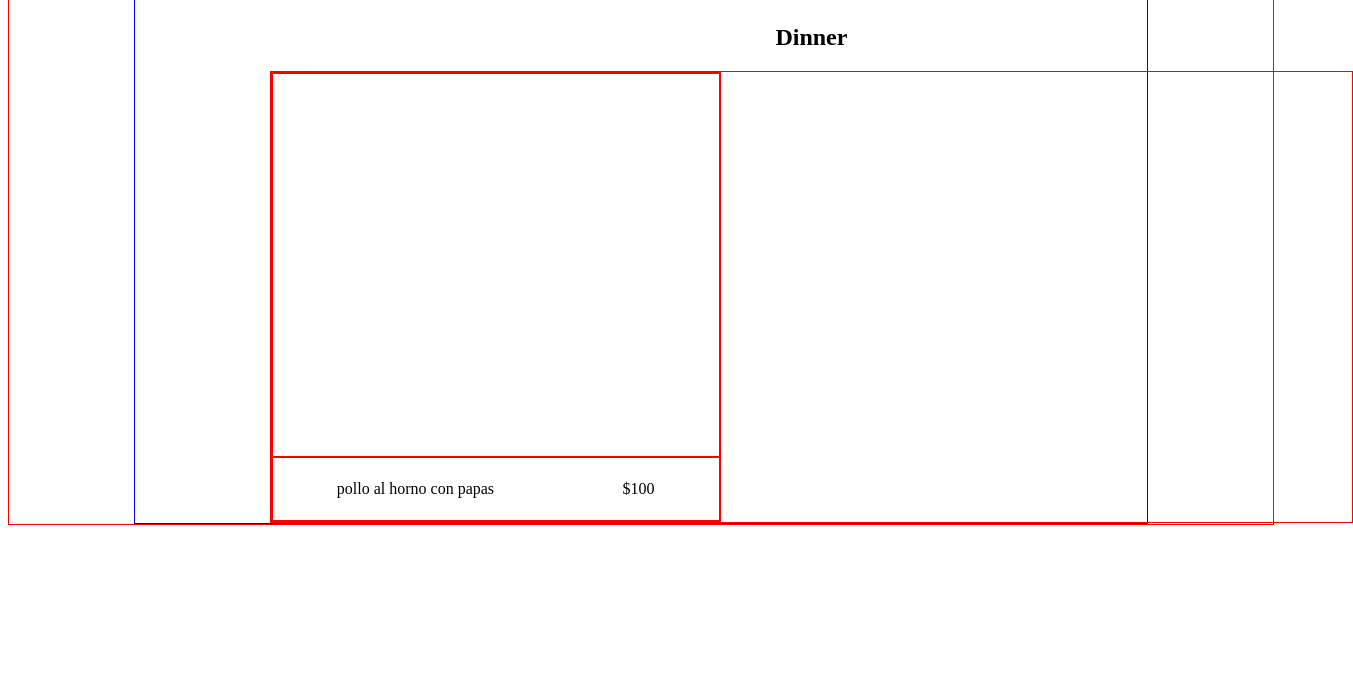
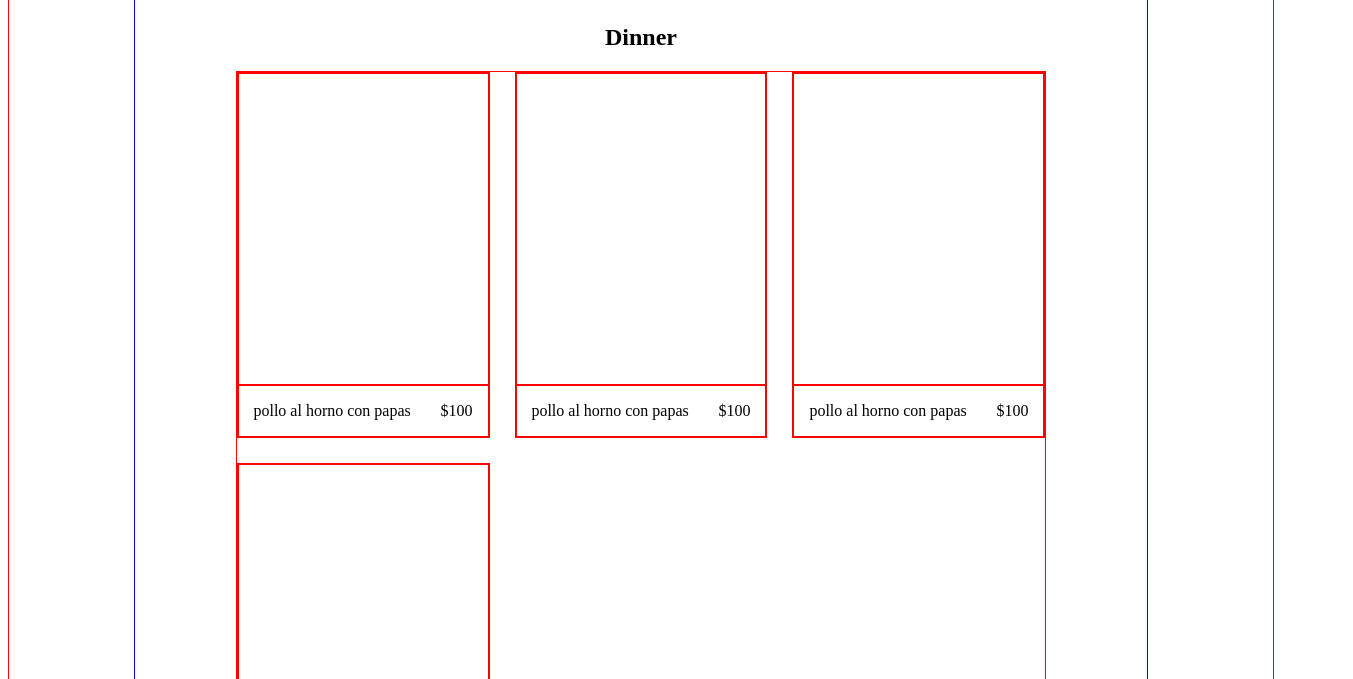
Before and after one commit to jsf97/restaurant, a website built with webpack: page dist/index.html in a window 1280 px wide. Shown: the part 121-800 px from the top of the page, 1353 px wide, since content can reach past the window. Built offline with nearby package versions, Linux system fonts and the light colour scheme; files whose address does not match are found by name.

Commit message:
Funcion aparentemente optimizada para agregar platos. Agregar algunos mas y seguir al siguiente paso

```diff
--- a/src/menu.js
+++ b/src/menu.js
@@ -47,6 +47,9 @@ export default function menuContent(append) {
   container.appendChild(menuesContainer);
 
   addMenu(menuesContainer, firstImg, 'pollo al horno con papas', '$100')
+    addMenu(menuesContainer, firstImg, 'pollo al horno con papas', '$100')
+    addMenu(menuesContainer, firstImg, 'pollo al horno con papas', '$100')
+    addMenu(menuesContainer, firstImg, 'pollo al horno con papas', '$100')
 
 
   append.appendChild(container);
--- a/src/style.css
+++ b/src/style.css
@@ -34,8 +34,9 @@
   border: 1px solid red;
   width: 80%;
   display: grid;
-  grid-template-columns: repeat(3, 450px);
-  grid-template-rows: repeat(auto-fill, 450px);
+  grid-template-columns: repeat(3, 1fr);
+  grid-template-rows: repeat(auto-fill, 1fr);
+  gap: 25px;
 }
 
 .menu {
```
Also changed, not shown: dist/main.js.
